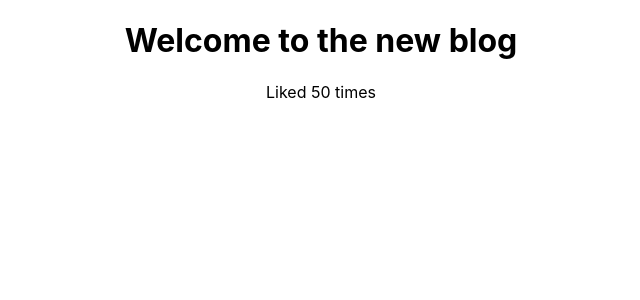
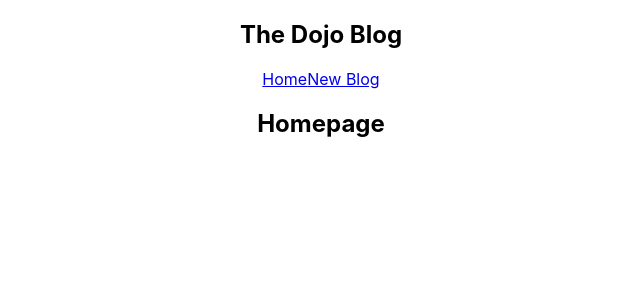
Before and after one commit to arotwell/dojo-blog, a React (Create React App) app: page / in a window 1280 px wide. Shown: the top 300 px of the page, without its empty margins (319-959 px from the left). Built offline with nearby package versions, Linux system fonts and the light colour scheme.

Commit message:
create navbar and home components

```diff
--- a/src/App.js
+++ b/src/App.js
@@ -1,19 +1,18 @@
 import './App.css';
+import Navbar from './Navbar';
+import Home from './Home';
 
 function App() {
 const title = "Welcome to the new blog"
 const likes = 50;
-
+//const person = { name: "yoshi", age: 30};
+const link = "http://www.google.com"
 
   return (
     <div className="App">
+      <Navbar />
       <div className="content">
-        <h1>
-          { title }
-        </h1>
-        <p>
-          Liked { likes } times
-        </p>
+        <Home />
       </div>
     </div>
   );
--- /dev/null
+++ b/src/Home.js
@@ -0,0 +1,9 @@
+const Home = () => {
+    return (
+        <div className="home">
+            <h2>Homepage</h2>
+        </div>
+     );
+}
+
+export default Home;
--- /dev/null
+++ b/src/Navbar.js
@@ -0,0 +1,13 @@
+const Navbar = () => {
+    return (
+        <nav className="navbar">
+            <h1>The Dojo Blog</h1>
+            <div className="links">
+                <a href="/">Home</a>
+                <a href="/create">New Blog</a>
+            </div>
+        </nav>
+     );
+}
+
+export default Navbar;
```
Also changed, not shown: 1 other file (tests, documents, lock files or other folders).
